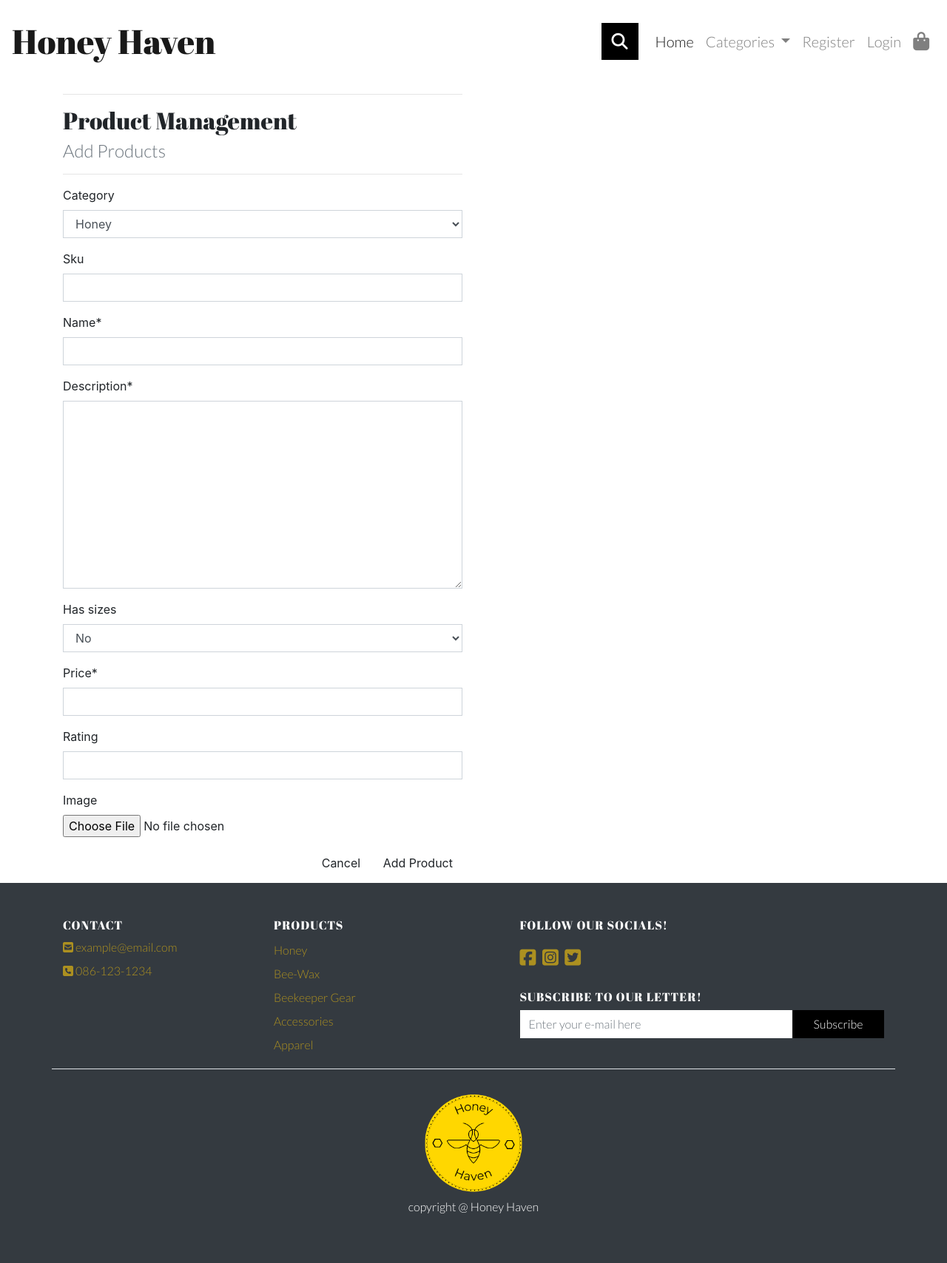
After one commit to Code-Institute-Submissions/MaksimB96-PP5_E-Com.2, a Django app: page /products/add/ in a window 1280 px wide. The commit adds this page. Shown: the whole page at 74% size. Run offline with Django 3.2, Linux system fonts and the light colour scheme; data comes from the database, SQL or seed files in the repository; some libraries are stand-ins or nearby versions.

Commit message:
Add: profile form render and Fix: nave typo

```diff
--- a/products/forms.py
+++ b/products/forms.py
@@ -1,12 +1,11 @@
 from django import forms
-
-form .models import Product, Category
-
+from .models import Product, Category
 
 class ProductForm(forms.ModelForm):
 
     class Meta:
-        model = ProductFormfields = '__all__'
+        model = Product
+        fields = '__all__'
 
     def __init__(self, *args, **kwargs):
         super().__init__(*args, **kwargs)
--- /dev/null
+++ b/products/templates/products/add_product.html
@@ -0,0 +1,50 @@
+{% extends "base.html" %}
+{% load static %}
+
+{% block content %}
+<div class="nav-calc"></div>
+<div class="container mb-2">
+    <div class="row">
+        <div class="col-12 col-md-6">
+            <hr>
+            <h2 class="head-text mb-2">Product Management</h2>
+            <h4 class="body-text text-muted">Add Products</h4>
+            <hr>
+        </div>
+    </div>
+    <div class="row">
+       <div class="col-12 col-md-6">
+        <form action="{% url 'add_product' %}" method="POST" class="form" enctype="multipart/form-data">
+            {% csrf_token %}
+            {{ form | crispy }}
+            <div class="text-right">
+                <a href="{% url 'products' %}" class="btn rounded-0">Cancel</a>
+                <button class="btn rounded-0" type="Submit">
+                    Add Product
+                </button>
+            </div>
+        </form>
+
+       </div>
+    </div>
+</div>
+
+{% endblock %}
+
+{% block postloadjs %}
+    {{ block.super }}
+    <script type="text/javascript">
+        const nav = document.querySelector('.navbar');
+
+        window.addEventListener('scroll', () => {
+            if (window.scrollY >= 20) {
+                nav.classList.remove('navbar-light');
+                nav.classList.add('nav-scroll', 'navbar-dark');
+            } else if (window.scrollY < 20) {
+                nav.classList.remove('nav-scroll', 'navbar-dark');
+                nav.classList.add('navbar-light');
+
+            }
+        });
+    </script>
+{% endblock %}
--- a/products/urls.py
+++ b/products/urls.py
@@ -3,5 +3,6 @@ from . import views
 
 urlpatterns = [
     path('', views.all_products, name='products'),
-    path('<product_id>', views.product_detail, name='product_detail'),
+    path('<int:product_id>/', views.product_detail, name='product_detail'),
+     path('add/', views.add_product, name='add_product'),
 ]
--- a/products/views.py
+++ b/products/views.py
@@ -4,6 +4,7 @@ from django.db.models import Q
 from django.db.models.functions import Lower
 
 from .models import Product, Category
+from .forms import ProductForm
 
 
 def all_products(request):
@@ -68,3 +69,14 @@ def product_detail(request, product_id):
     }
 
     return render(request, 'products/product_detail.html', context)
+
+
+def add_product(request):
+    "Allows super user to add products to the store"
+
+    form = ProductForm()
+    template = 'products/add_product.html'
+    context = {
+        'form': form,
+    }
+    return render(request, template, context)
--- a/templates/base.html
+++ b/templates/base.html
@@ -100,20 +100,20 @@
                 <li class="nav-item dropdown">
                     <a class="nav-link dropdown-toggle" href="#" id="navbarDropdownMenuLink2" role="button"
                         data-toggle="dropdown" aria-haspopup="true" aria-expanded="false">
-                        Manage Products
+                        Manage
                     </a>
                     <div class="dropdown-menu body-text border-0" aria-labelledby="navbarDropdownMenuLink2">
-                        <a href="" class="dropdown-item text-white">My Orders</a>
+                        <a href="{% url 'add_product' %}" class="dropdown-item text-white">Products</a>
                     </div>
                 </li>
                 {% endif %}
 
                 {% if request.user.is_authenticated %}
                 <li class="nav-item">
-                    <a href="{% url 'profile' %}" class="nav-link">My Orders</a>
+                    <a href="{% url 'account_logout' %}" class="nav-link">Logout</a>
                 </li>
                 <li class="nav-item">
-                    <a href="{% url 'account_logout' %}" class="nav-link">Logout</a>
+                    <a href="{% url 'profile' %}" class="nav-link"><i class="fa-solid fa-user"></i></a>
                 </li>
                 {% else %}
                 <li class="nav-item">
```
